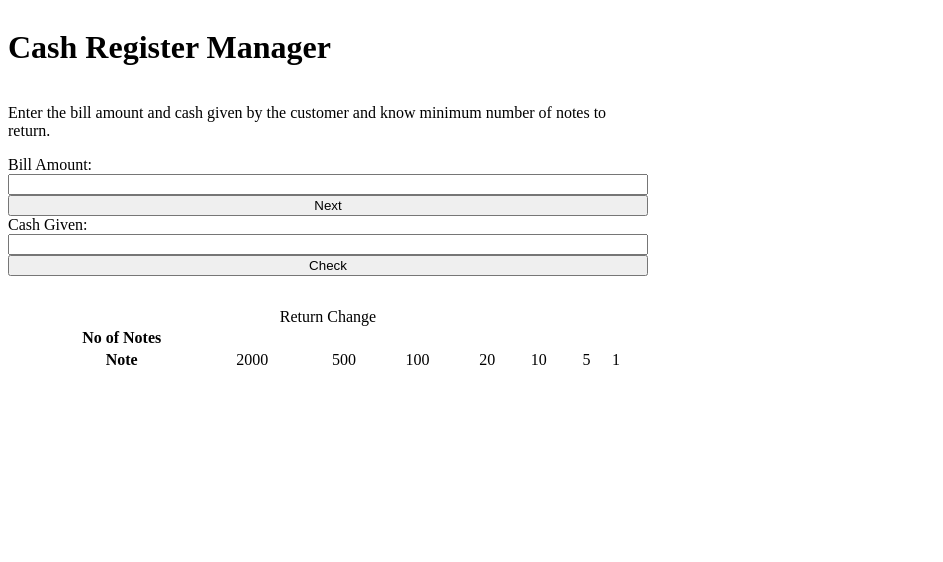
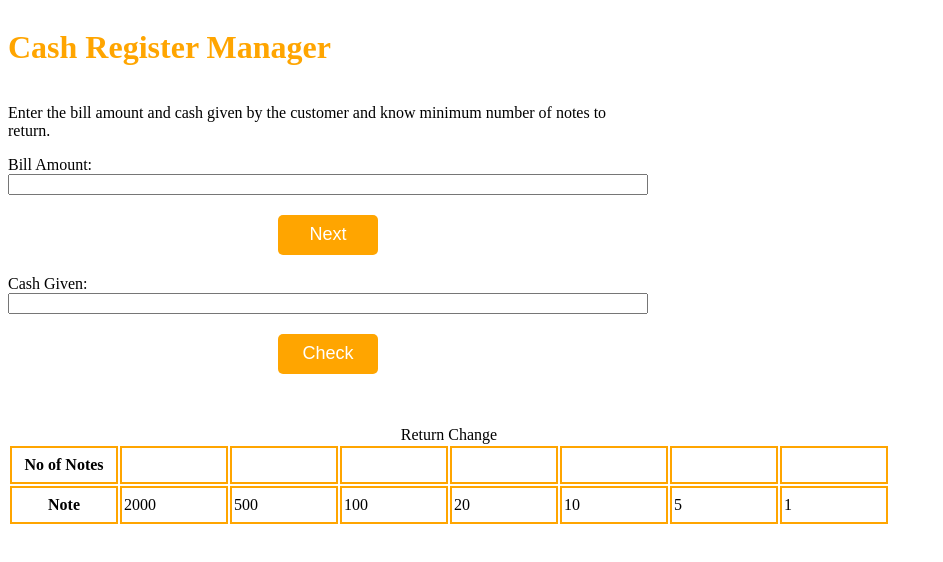
Before and after one commit to rahul31agrawal/cash-register, a plain HTML site: page index.html in a window 1280 px wide. Shown: the whole page, without its empty margins (0-943 px from the left). Drawn offline with Linux system fonts and the light colour scheme.

Commit message:
styling-done

```diff
--- a/index.html
+++ b/index.html
@@ -36,7 +36,7 @@
                 <td class="no-of-notes"></td>
                 <td class="no-of-notes"></td>
                 <td class="no-of-notes"></td>
-                <td class="no-of-notes"></td>
+
 
                 <td></td>
 
--- a/main.css
+++ b/main.css
@@ -6,3 +6,30 @@
     width: 50vw;
 
 }
+
+.heading {
+    color: orange;
+}
+
+button {
+    height: 40px;
+    width: 100px;
+    background-color:orange;
+    color: white;
+    margin: 20px auto;
+    font-size: large;
+    border: none;
+    border-radius: 5px;
+    display: block;
+}
+
+
+table th, tr, td{
+    min-width: 100px;
+    height: 30px;
+}
+
+th, td {
+    border: 2px solid orange;
+    padding: 2px;
+}
```
